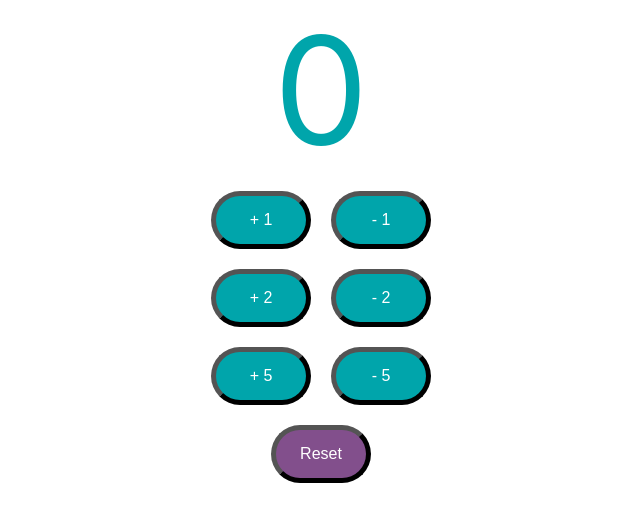
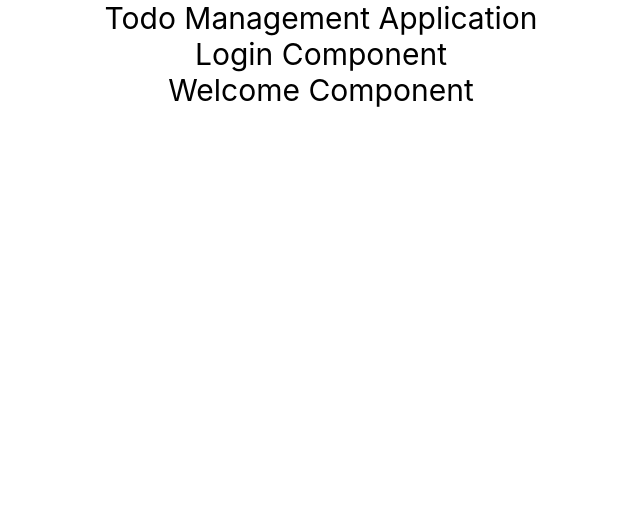
Before and after one commit to GlazMichelFranckDodo225/java-full-stack-app-spring-boot-react-frontend-urk, a React (Create React App) app: page / in a window 1280 px wide. Shown: the top 522 px of the page, without its empty margins (319-959 px from the left). Built offline with nearby package versions, Linux system fonts and the light colour scheme.

Commit message:
Getting Started with Todo Management Application | Create "TodoApp", "LoginComponent" and "WelcomeComponent" Components

```diff
--- a/src/App.js
+++ b/src/App.js
@@ -1,11 +1,10 @@
 import './App.css';
-import Counter from './components/counter/Counter';
-// import StarterComponent from './components/starter/StarterComponent';
+import TodoApp from './components/todo/TodoApp';
 
 function App() {
   return (
     <div className="App">
-      <Counter />
+      <TodoApp />
     </div>
   );
 }
--- /dev/null
+++ b/src/components/todo/TodoApp.jsx
@@ -0,0 +1,25 @@
+export default function TodoApp() {
+    return (
+        <div className="todoApp">
+            Todo Management Application
+            <LoginComponent />
+            <WelcomeComponent />
+        </div>
+    )
+}
+
+function LoginComponent() {
+    return (
+        <div className="login">
+            Login Component
+        </div>
+    )
+}
+
+function WelcomeComponent() {
+    return (
+        <div className="welcome">
+            Welcome Component
+        </div>
+    )
+}
```
